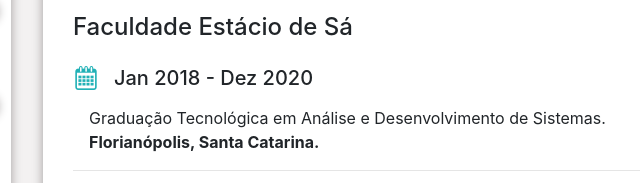
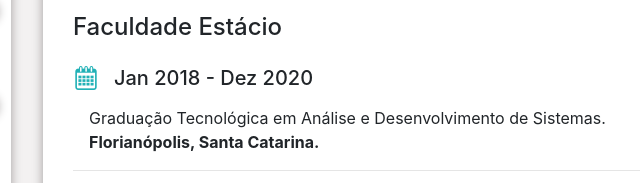
Before and after one commit to fribeiro86/git-pag, a plain HTML site: page index.html in a window 1280 px wide. Shown: the part 780-963 px from the top of the page, 325-965 px from the left. Drawn offline with nearby package versions, Linux system fonts and the light colour scheme.

Commit message:
Add files via upload

```diff
--- a/index.html
+++ b/index.html
@@ -156,7 +156,7 @@
             <h2 class="pl-3">Educação</h2>
           </div>
 
-          <h4>Faculdade Estácio de Sá</h4>
+          <h4>Faculdade Estácio</h4>
           <div class="row">
             <img src="calendar.png" class="m-3">
             <h5 class="mt-3">Jan 2018 - Dez 2020 </span></h5>
```
